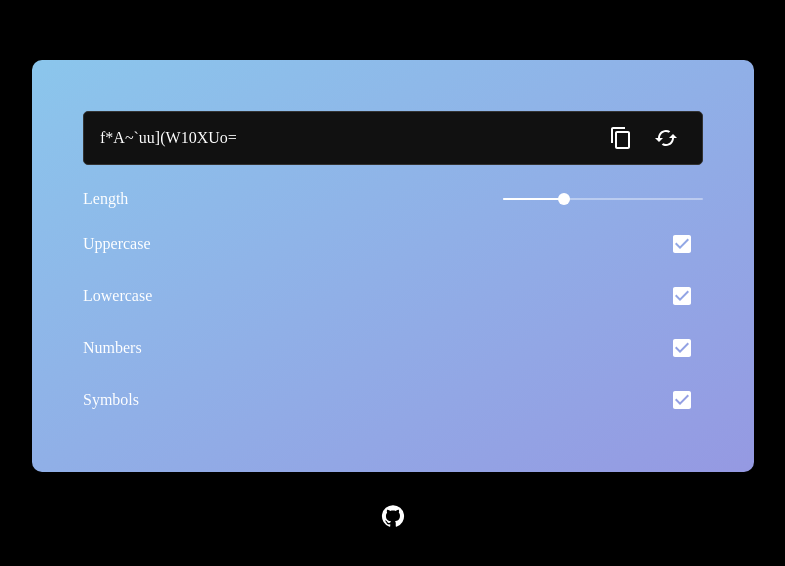
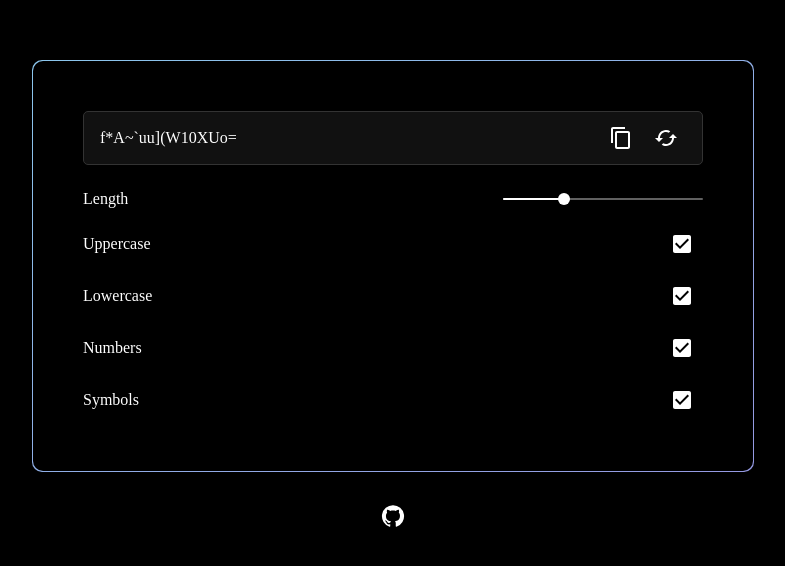
Before and after one commit to d9c/passgen, a Next.js app: page / in a window 1280 px wide. Shown: the part 106-672 px from the top of the page, without its empty margins (247-1032 px from the left). Built offline with nearby package versions, Linux system fonts and the light colour scheme.

Commit message:
Fix style className

```diff
--- a/src/components/Generator.tsx
+++ b/src/components/Generator.tsx
@@ -99,7 +99,7 @@ export const Generator = () => {
 
   return (
     <div className="rounded-[10px] bg-gradient-to-br from-[#8bc6ec] to-[#9599e2] p-[1px]">
-      <div className="flex w-[720px] flex-col items-center gap-[20px] rounded-[10px] p-[50px]">
+      <div className="flex w-[720px] flex-col items-center gap-[20px] rounded-[10px] bg-[#000] p-[50px]">
         <div className="flex w-full items-center justify-between rounded-[5px] border-[1px] border-solid border-[#333] bg-[#111] px-[16px] py-[6px]">
           <span className="text-[16px] text-[#FFF]" ref={pwdRef} />
           <div className="flex items-center gap-[5px]">
```
